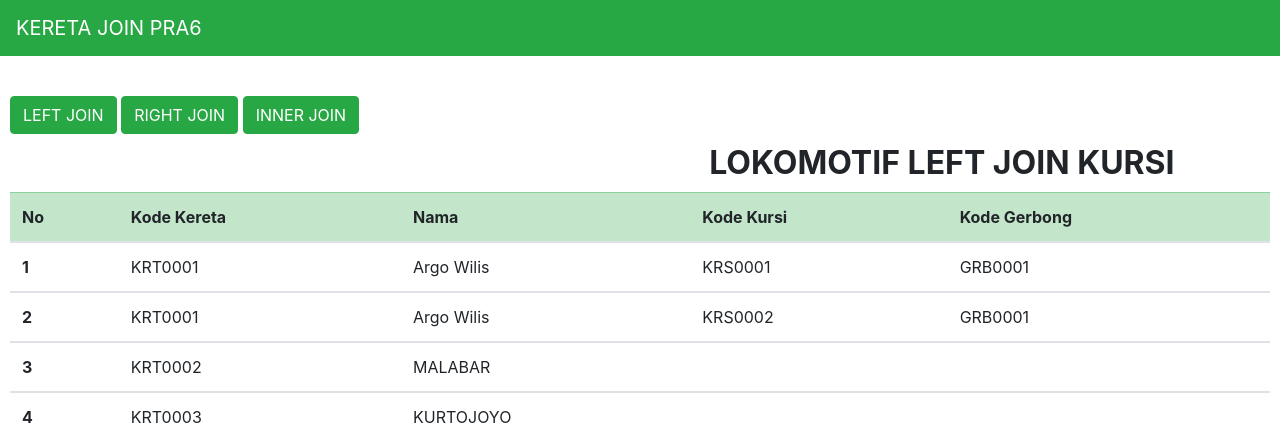
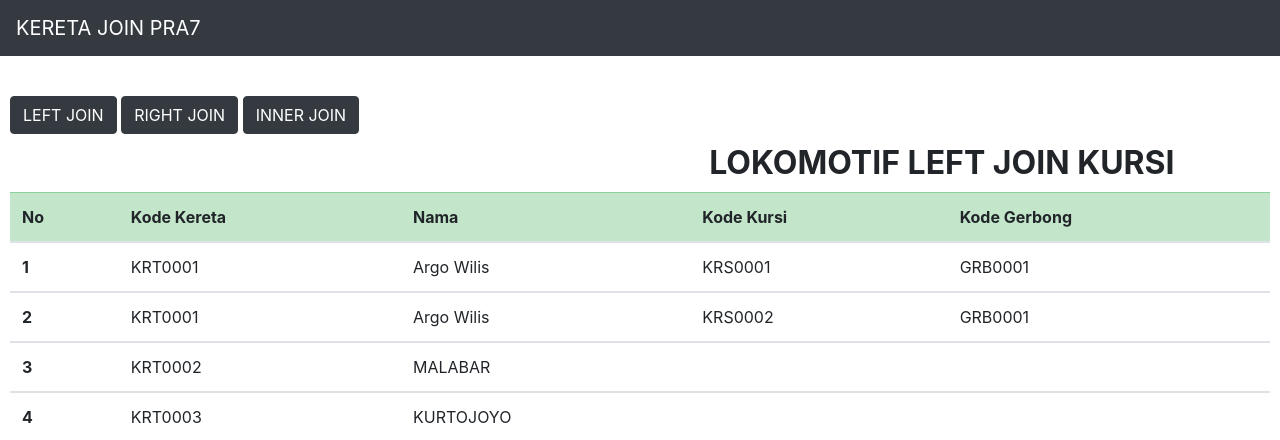
Before and after one commit to aqhbarhabib/PR7_1702752_AQHBARHABIB, a CodeIgniter app: page /LP01_1702752_AqhbarHabib/ in a window 1280 px wide. Shown: the top 440 px of the page. Run offline with CodeIgniter, Linux system fonts and the light colour scheme; data comes from the database, SQL or seed files in the repository; some libraries are stand-ins or nearby versions.

Commit message:
mengubah warna tampilan menjadi dark

```diff
--- a/kereta/application/views/Head.php
+++ b/kereta/application/views/Head.php
@@ -1,7 +1,7 @@
 <!DOCTYPE html>
 <html lang="en">
 <head>
-  <title>PRA6 PROMNET</title>
+  <title>PRA7 PROMNET</title>
   <meta charset="utf-8">
   <meta name="viewport" content="width=device-width, initial-scale=1">
   <link rel="stylesheet" href="<?php echo base_url(); ?>/css/bootstrap.min.css">
@@ -9,11 +9,9 @@
 </head>
 <body>
 
-  <nav class="navbar navbar-expand-lg navbar-dark bg-success">
-    <a class="navbar-brand" href="#">KERETA JOIN PRA6</a>
-    <button class="navbar-toggler" aria-expanded="false" aria-controls="navbarColor01" aria-label="Toggle navigation" type="button" data-target="#navbarColor01" data-toggle="collapse">
+  <nav class="navbar navbar-expand-lg navbar-dark bg-dark">
+    <a class="navbar-brand" href="#">KERETA JOIN PRA7</a>
+    <button class="navbar-toggler" aria-expanded="false" aria-controls="navbarColor02" aria-label="Toggle navigation" type="button" data-target="#navbarColor02" data-toggle="collapse">
       <span class="navbar-toggler-icon"></span>
     </button>
-
-
   </nav>
--- a/kereta/application/views/welcome_message.php
+++ b/kereta/application/views/welcome_message.php
@@ -9,9 +9,9 @@ defined('BASEPATH') OR exit('No direct script access allowed');
 		<br>
 		<br>
 		<div class="">
-			<a href="<?php echo site_url(); ?>/Welcome/index"><button class="btn btn-success" type="button">LEFT JOIN</button></a>
-			<a href="<?php echo site_url(); ?>/Welcome/index1"><button class="btn btn-success" type="button">RIGHT JOIN</button></a>
-			<a href="<?php echo site_url(); ?>/Welcome/index2"><button class="btn btn-success" type="button">INNER JOIN</button></a>
+			<a href="<?php echo site_url(); ?>/Welcome/index"><button class="btn btn-dark" type="button">LEFT JOIN</button></a>
+			<a href="<?php echo site_url(); ?>/Welcome/index1"><button class="btn btn-dark" type="button">RIGHT JOIN</button></a>
+			<a href="<?php echo site_url(); ?>/Welcome/index2"><button class="btn btn-dark" type="button">INNER JOIN</button></a>
 		</div>
 
 		<br><br><br><br>
```
